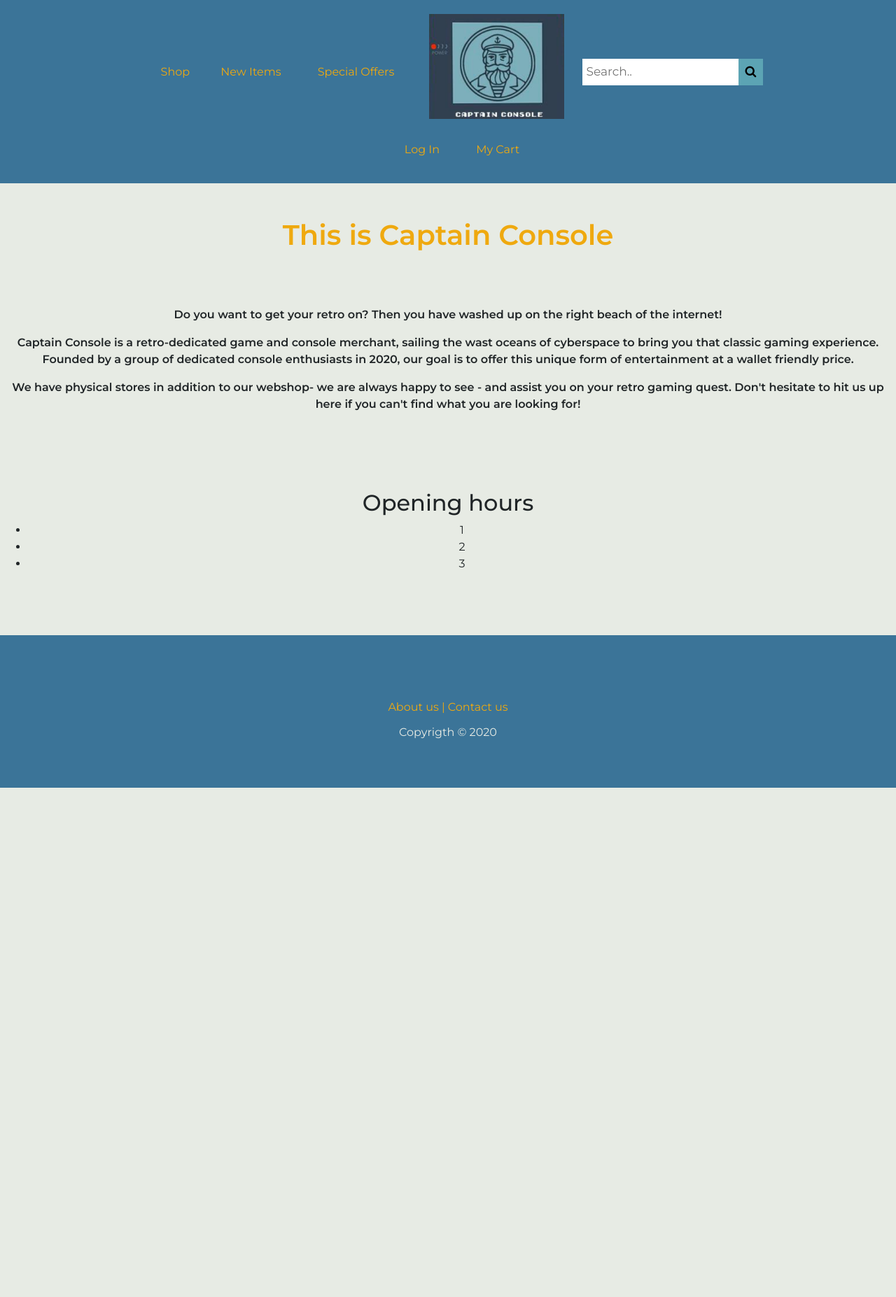
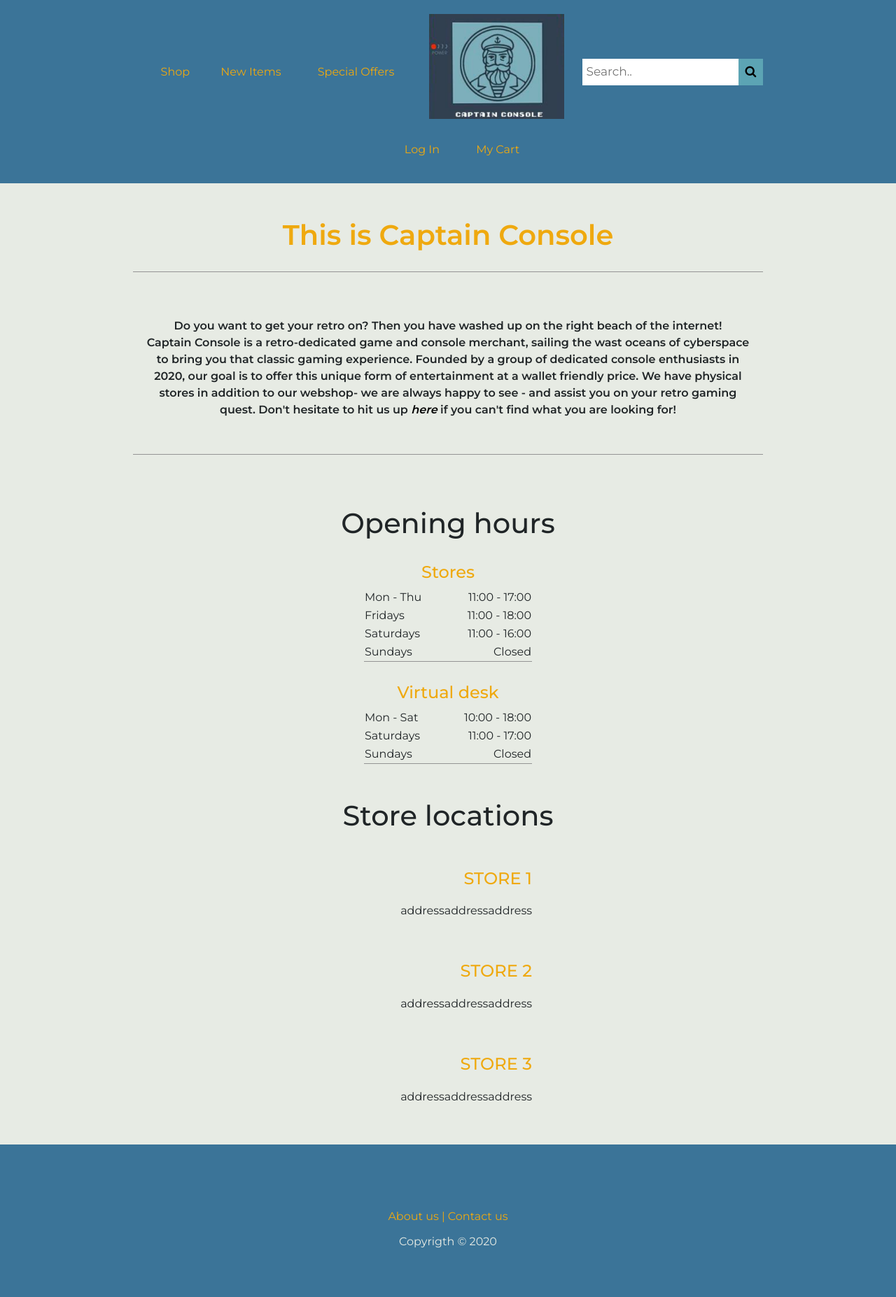
Before and after one commit to gunnsteinng/CaptainConsole2.0, a Django app: page /about_us/ in a window 1280 px wide. Shown: the whole page at 70% size. Before the commit the page ends 1126 px from the top, so only its background shows below. Run offline with Django 3.2, Linux system fonts and the light colour scheme; some libraries are stand-ins or nearby versions.

Commit message:
about us næstum tilbúið

```diff
--- a/static/css/styles_about_us.css
+++ b/static/css/styles_about_us.css
@@ -14,23 +14,79 @@
     padding-bottom: 20px;
 }
 
+.in-text-link-contact-us {
+    color: black;
+    font-style: italic;
+}
 .container-about-div {
+    position: center;
+    align-items: center;
+    justify-content: space-evenly;
+    flex-wrap: wrap;
+    border-bottom: solid #949494 1px;
+    border-top: solid #949494 1px;
+    width: 900px;
+    margin: auto;
+    padding: 15px;
 
 }
-
-.about-us-heading {
-
-}
-
-.about-us-text {
-
-}
-/*-------------- ABOUT US SECTION --------------*/
+/*-------------- OPENING HOURS SECTION --------------*/
 .container-openinghrs-div {
     margin-top: 50px;
     margin-bottom: 50px;
 }
 
+.opening-hours-table {
+    margin: auto;
+    border-bottom: solid #949494 1px;
+    width: 240px;
+}
+
+.opening-hours-stores-heading {
+    color: #efa90f;
+}
+
+.opening-hrs-table-days {
+    text-align: left;
+}
+
+.opening-hrs-table-hours {
+    text-align: right;
+}
+
 .opening-hours-text {
+}
+
+.opening-hours-help-table {
+    margin: auto;
+    border-bottom: solid #949494 1px;
+    width: 240px;
+}
+
+.opening-hours-help-heading {
+    color: #efa90f;
+    margin-top: 30px;
+}
+
+.container-store-locations-div {
+    margin-top: 50px;
+    margin-bottom: 50px;
+    flex-direction: row;
+}
+/*-------------- STORE LOCATION SECTION --------------*/
+
+.store-location-sect{
+    margin: auto;
+    width: 240px;
+}
+
+.store-location {
+    color: #efa90f;
+    text-align: right;
+    margin: 20px auto;
 
 }
+
+.store-location-info {
+    text-align: right;
+}
--- a/templates/about_us/about_us.html
+++ b/templates/about_us/about_us.html
@@ -1,32 +1,91 @@
 
-<section class="about-us-section" id="about-us">
-    <div class="container-about-div">
+<div class="about-us-section" id="about-us">
         <h1 class="about-us-heading">This is Captain Console</h1>
+        <div class="container-about-div">
             <div class="about-us-text">
-                <p>Do you want to get your retro on?
-                    Then you have washed up on the right beach of the internet!</p>
-                <p>Captain Console is a retro-dedicated game and console merchant,
+                <p>Do you want to get your retro on? Then you have washed up on the
+                    right beach of the internet!<br>
+                    Captain Console is a retro-dedicated game and console merchant,
                     sailing the wast oceans of cyberspace to bring you that classic
                     gaming experience. Founded by a group of dedicated console
-                    enthusiasts in 2020, our goal is to offer this unique form of entertainment
-                    at a wallet friendly price.
-                <p>We have physical stores in addition to our webshop- we are always
-                    happy to see - and assist you on your
-                    retro gaming quest. Don't hesitate to hit us up here if you can't
-                    find what you are looking for!</p>
+                    enthusiasts in 2020, our goal is to offer this unique form of
+                    entertainment at a wallet friendly price. We have physical stores
+                    in addition to our webshop- we are always happy to see - and
+                    assist you on your retro gaming quest. Don't hesitate to hit us
+                    up <a class="in-text-link-contact-us" href="/contact_us/">here</a>
+                    if you can't find what you are looking for!
+                </p>
             </div>
-    </div>
+        </div>
     <br>
-    <div class="container-openinghrs-div">
-        <h2 class="opening-hours-heading">Opening hours</h2>
-            <div class="opening-hours-text">
-            </div>
-            <div class="opening-hours-list">
-                <ul>
-                    <li>1</li>
-                    <li>2</li>
-                    <li>3</li>
-                </ul>
-            </div>
-    </div>
-</section>
+</div>
+
+<div class="container-openinghrs-div">
+    <h1 class="opening-hours-heading">Opening hours</h1>
+    <br>
+        <table class="opening-hours-table">
+            <h4 class="opening-hours-stores-heading">Stores</h4>
+            <thead>
+            </thead>
+            <tbody>
+            <tr>
+                <td class="opening-hrs-table-days">Mon -
+                    Thu</td>
+                <td class="opening-hrs-table-hours">11:00 -
+                    17:00 </td>
+            </tr>
+            <tr>
+                <td class="opening-hrs-table-days">Fridays</td>
+                <td class="opening-hrs-table-hours">11:00 -
+                    18:00 </td>
+            </tr>
+            <tr>
+                <td class="opening-hrs-table-days">Saturdays</td>
+                <td class="opening-hrs-table-hours">11:00 -
+                    16:00 </td>
+            </tr>
+            <tr>
+                <td class="opening-hrs-table-days">Sundays</td>
+                <td class="opening-hrs-table-hours">Closed </td>
+            </tr>
+            </tbody>
+        </table>
+        <table class="opening-hours-help-table">
+            <h4 class="opening-hours-help-heading">Virtual desk</h4>
+            <thead>
+            </thead>
+            <tbody>
+            <tr>
+                <td class="opening-hrs-table-days">Mon -
+                    Sat</td>
+                <td class="opening-hrs-table-hours">10:00 -
+                    18:00 </td>
+            </tr>
+            <tr>
+                <td class="opening-hrs-table-days">Saturdays</td>
+                <td class="opening-hrs-table-hours">11:00 -
+                    17:00 </td>
+            </tr>
+            <tr>
+                <td class="opening-hrs-table-days">Sundays</td>
+                <td class="opening-hrs-table-hours">Closed </td>
+            </tr>
+        </table>
+
+</div>
+
+<div class="container-store-locations">
+        <h1 class="store-location-heading">Store locations</h1>
+    <br>
+        <div class="store-location-sect">
+            <h4 class="store-location">STORE 1</h4>
+                <p class="store-location-info">addressaddressaddress</p>
+    <br>
+            <h4 class="store-location">STORE 2</h4>
+                <p class="store-location-info">addressaddressaddress</p>
+    <br>
+            <h4 class="store-location">STORE 3</h4>
+                <p class="store-location-info">addressaddressaddress</p>
+        </div>
+
+</div>
```
